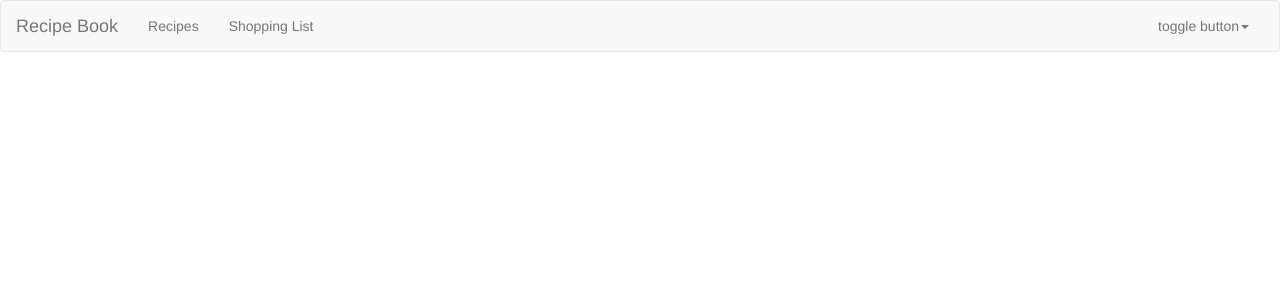
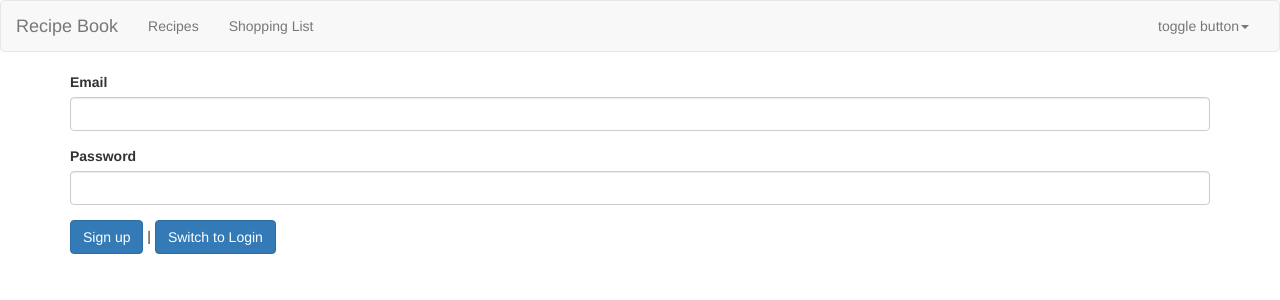
Before and after one commit to JuliaFong/Angular_Project1, an Angular app: page /auth in a window 1280 px wide. Before the commit this address led to /. Shown: the top 300 px of the page. Built offline with nearby package versions, Linux system fonts and the light colour scheme.

Commit message:
Add Auth folder and files

```diff
--- a/src/app/app-routing.module.ts
+++ b/src/app/app-routing.module.ts
@@ -7,6 +7,7 @@
 import { RecipeDetailComponent } from './recipes/recipe-detail/recipe-detail.component';
 import { RecipeEditComponent } from './recipes/recipe-edit/recipe-edit.component';
 import { RecipesResolverService } from './recipes/recipes-resolver.service';
+import { AuthComponent } from './auth/auth.component';
 
 const appRoutes: Routes = [
     { path: '', redirectTo: '/recipes', pathMatch: 'full' },
@@ -17,6 +18,7 @@
         { path: ':id/edit', component: RecipeEditComponent, resolve: [RecipesResolverService] },
     ] },
     { path: 'shopping-list', component: ShoppingListComponent},
+    { path: 'auth', component: AuthComponent}
 ];
 
 @NgModule({
--- a/src/app/app.module.ts
+++ b/src/app/app.module.ts
@@ -19,6 +19,7 @@
 import { RecipeStartComponent } from './recipes/recipe-start/recipe-start.component';
 import { RecipeEditComponent } from './recipes/recipe-edit/recipe-edit.component';
 import { RecipeService } from './recipes/recipe.service';
+import { AuthComponent } from './auth/auth.component';
 @NgModule({
   declarations: [
     AppComponent,
@@ -31,7 +32,8 @@
     ShoppingEditComponent,
     DropdownDirective,
     RecipeStartComponent,
-    RecipeEditComponent
+    RecipeEditComponent,
+    AuthComponent
 
   ],
   imports: [
--- /dev/null
+++ b/src/app/auth/auth.component.html
@@ -0,0 +1,18 @@
+<div class="row">
+    <div class="col-xs-12 col-md-6-offset-3">
+        <form>
+            <div class="form-group">
+                <label for="email">Email</label>
+                <input type="email" id="email" class="form-control">
+            </div>
+            <div class="form-group">
+                <label for="password">Password</label>
+                <input type="password" id="password" class="form-control">
+            </div>
+            <div>
+                <button class="btn btn-primary">Sign up</button> |
+                <button class="btn btn-primary">Switch to Login</button>
+            </div>
+        </form>
+    </div>
+</div>
```
Also changed, not shown: src/app/auth/auth.component.ts (added, +9 -0 lines).
